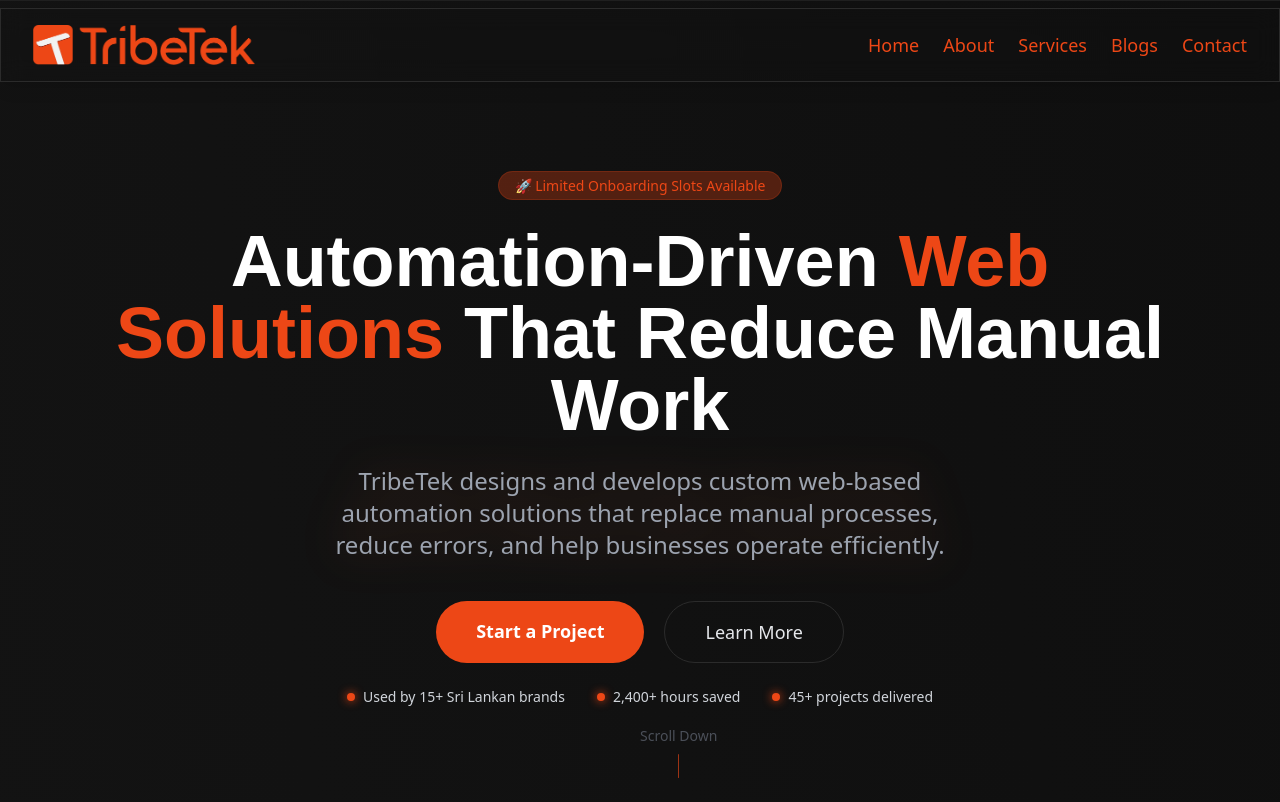
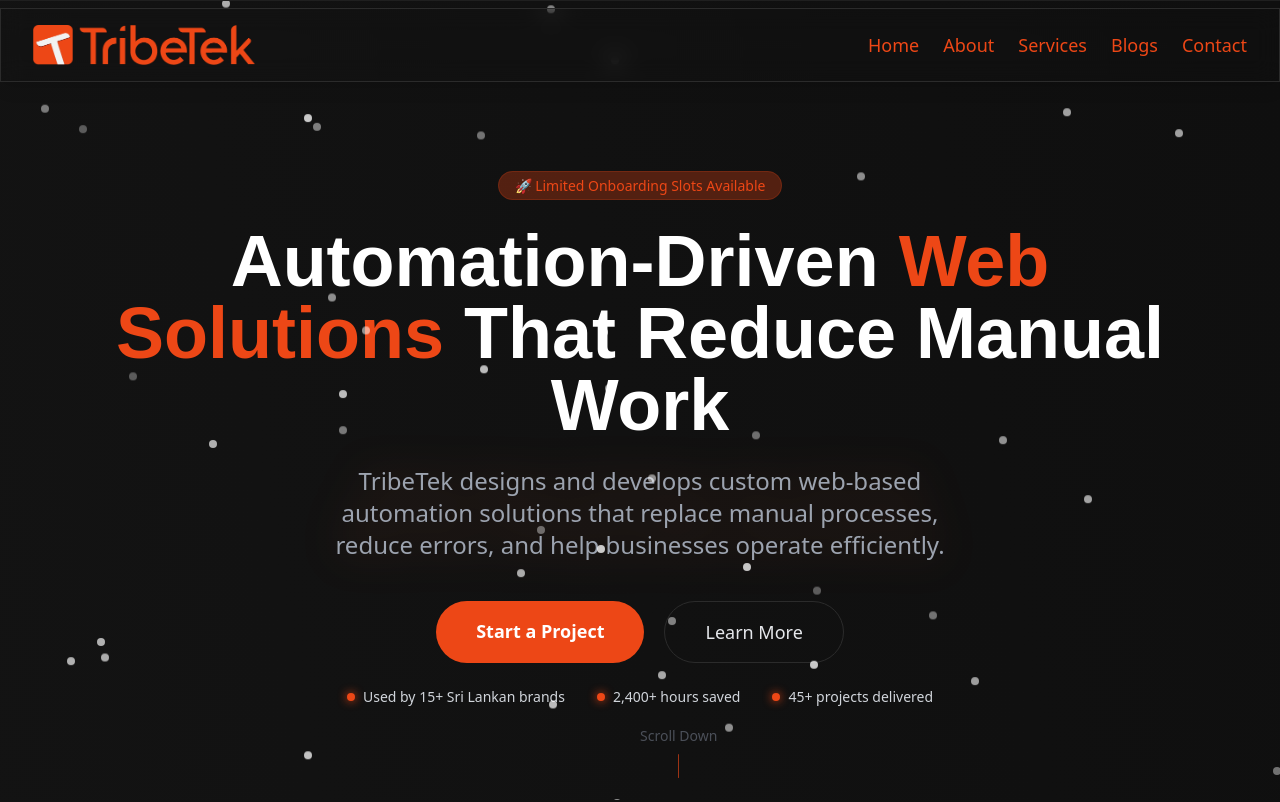
Before and after one commit to DinushanSriskandaraja/tribetek, a Next.js app: page / in a window 1280 px wide. Shown: the top 802 px of the page. Built offline with nearby package versions, Linux system fonts and the light colour scheme; a web font is replaced by a local one.

Commit message:
snow effect added

```diff
--- /dev/null
+++ b/Components/SnowEffect.tsx
@@ -0,0 +1,57 @@
+"use client";
+
+import React, { useEffect, useState } from "react";
+
+const SnowEffect = () => {
+  const [snowflakes, setSnowflakes] = useState<
+    { id: number; left: number; duration: number; delay: number; opacity: number }[]
+  >([]);
+
+  useEffect(() => {
+    // Generate snowflakes only on the client
+    const flakeCount = 50;
+    const items = [];
+    for (let i = 0; i < flakeCount; i++) {
+        items.push({
+            id: i,
+            left: Math.random() * 100, // 0% to 100%
+            duration: Math.random() * 3 + 2, // 2s to 5s
+            delay: Math.random() * 5, // 0s to 5s
+            opacity: Math.random() * 0.5 + 0.3, // 0.3 to 0.8
+        });
+    }
+    setSnowflakes(items);
+  }, []);
+
+  return (
+    <div className="fixed inset-0 pointer-events-none z-50 overflow-hidden">
+        <style jsx>{`
+            @keyframes fall {
+                0% {
+                    transform: translateY(-10vh);
+                }
+                100% {
+                    transform: translateY(110vh);
+                }
+            }
+        `}</style>
+      {snowflakes.map((flake) => (
+        <div
+          key={flake.id}
+          className="absolute bg-white rounded-full"
+          style={{
+            top: "-10px",
+            left: `${flake.left}%`,
+            width: "8px",
+            height: "8px",
+            opacity: flake.opacity,
+            animation: `fall ${flake.duration}s linear infinite`,
+            animationDelay: `${flake.delay}s`,
+          }}
+        />
+      ))}
+    </div>
+  );
+};
+
+export default SnowEffect;
--- a/app/layout.tsx
+++ b/app/layout.tsx
@@ -6,6 +6,7 @@
 import CTASection from "@/Components/cta";
 import FloatingGradient from "@/Components/bgEffect";
 import SmoothScroll from "@/Components/SmoothScroll";
+import SnowEffect from "../Components/SnowEffect";
 
 const geistSans = Geist({
   variable: "--font-geist-sans",
@@ -42,6 +43,7 @@
 
       <body
         className={`${geistSans.variable} ${geistMono.variable} relative text-[#e5e5e5] antialiased overflow-x-hidden`}>
+        <SnowEffect />
         {/* FIXED NAVBAR */}
         <div className="fixed top-0 left-0 w-full z-50 bg-[#121212] border-b border-[#1f1f1f]">
           <Navbar />
```
